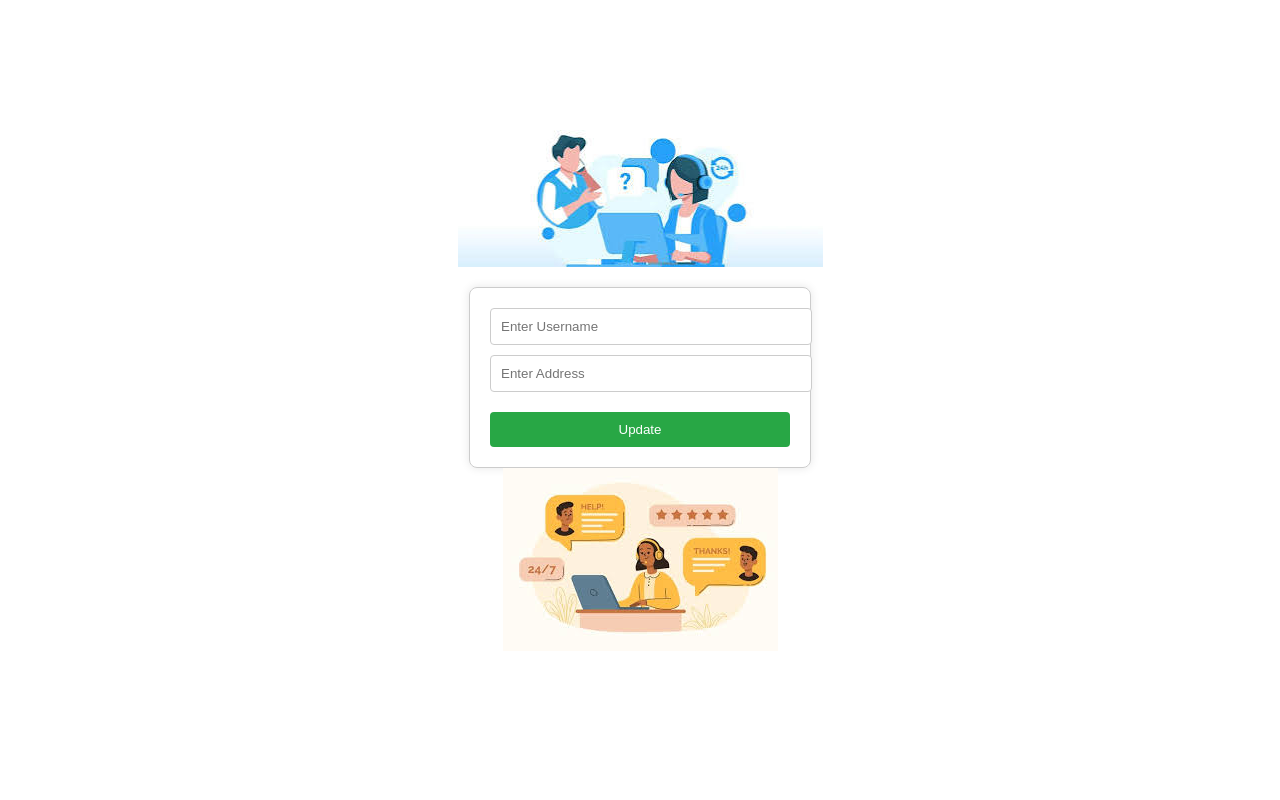
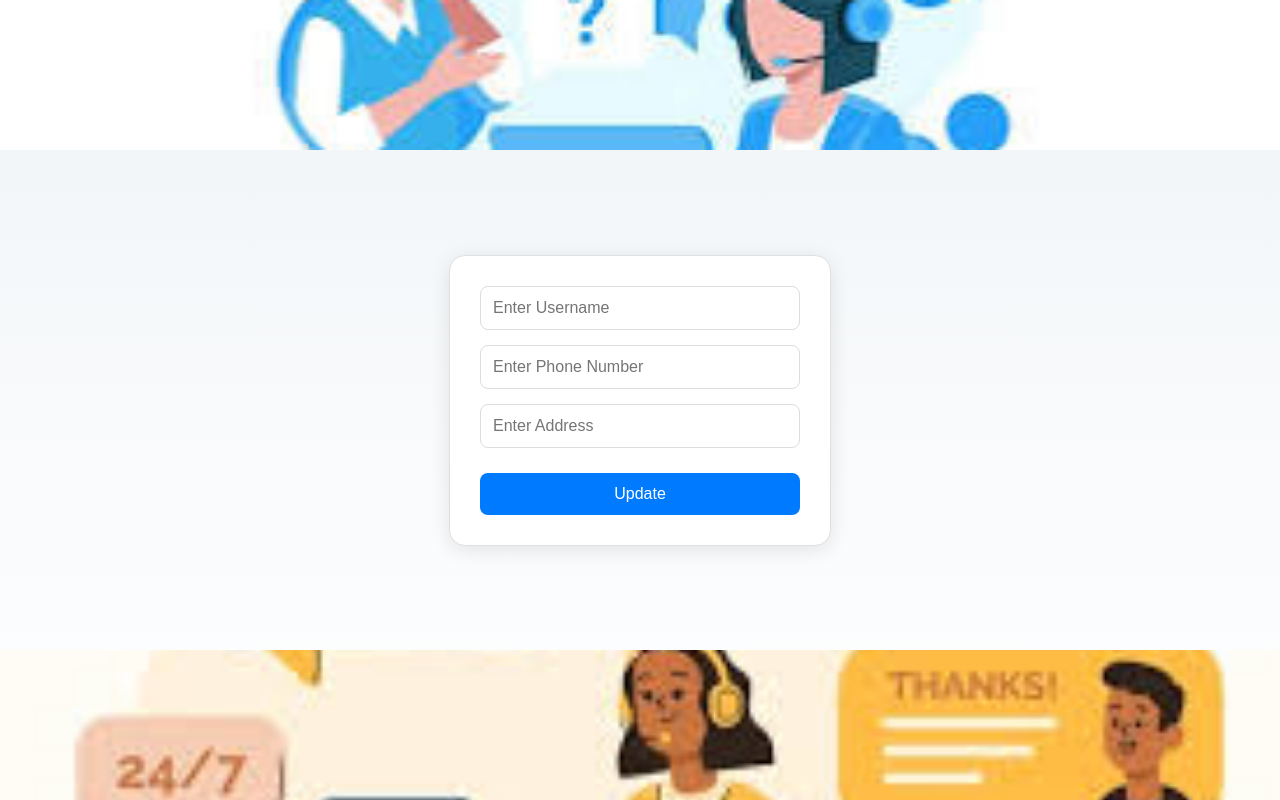
Before and after one commit to Akagaowisg288akajhah/Akagaowisg288akajhah.github.io, a plain HTML site: page index.html in a window 1280 px wide. Drawn offline with Linux system fonts and the light colour scheme.

Commit message:
Update index.html

```diff
--- a/index.html
+++ b/index.html
@@ -12,46 +12,69 @@
             justify-content: center;
             height: 100vh;
             margin: 0;
-            font-family: Arial, sans-serif;
+            font-family: 'Segoe UI', Tahoma, Geneva, Verdana, sans-serif;
+            background: linear-gradient(to bottom, #f0f4f7, #ffffff);
+            position: relative;
+            overflow: hidden;
         }
 
-        img {
-            max-width: 100%;
-            height: auto;
-            margin-bottom: 20px;
+        img.top-image {
+            position: absolute;
+            top: 0;
+            left: 0;
+            width: 100%;
+            max-height: 150px;
+            object-fit: cover;
+            z-index: 1;
+        }
+
+        img.bottom-image {
+            position: absolute;
+            bottom: 0;
+            left: 0;
+            width: 100%;
+            max-height: 150px;
+            object-fit: cover;
+            z-index: 1;
         }
 
         .box {
-            border: 1px solid #ccc;
-            padding: 20px;
-            border-radius: 8px;
-            box-shadow: 0px 0px 10px rgba(0, 0, 0, 0.1);
-            width: 300px;
+            background-color: white;
+            border: 1px solid #e0e0e0;
+            padding: 30px;
+            border-radius: 16px;
+            box-shadow: 0px 4px 20px rgba(0, 0, 0, 0.1);
+            width: 320px;
             text-align: center;
             display: flex;
             flex-direction: column;
+            z-index: 2;
         }
 
-        input[type="text"] {
+        input[type="text"], input[type="number"] {
             width: 100%;
-            padding: 10px;
-            margin-bottom: 10px;
-            border: 1px solid #ccc;
-            border-radius: 4px;
+            padding: 12px;
+            margin-bottom: 15px;
+            border: 1px solid #ddd;
+            border-radius: 8px;
+            box-sizing: border-box;
+            font-size: 16px;
         }
 
         button {
-            padding: 10px;
+            padding: 12px;
             border: none;
-            background-color: #28a745;
+            background-color: #007bff;
             color: white;
-            border-radius: 4px;
+            border-radius: 8px;
             cursor: pointer;
             margin-top: 10px;
+            font-size: 16px;
+            transition: background-color 0.3s;
         }
 
         button:hover {
-            background-color: #218838;
+            background-color: #0056b3;
         }
 
         .loading {
@@ -63,8 +86,8 @@
             border: 4px solid #f3f3f3;
             border-top: 4px solid #007bff;
             border-radius: 50%;
-            width: 30px;
-            height: 30px;
+            width: 40px;
+            height: 40px;
             animation: spin 1s linear infinite;
         }
 
@@ -77,15 +100,25 @@
             display: none;
             margin-top: 20px;
             color: #28a745;
+            font-size: 18px;
+        }
+
+        .success button {
+            background-color: #28a745;
+        }
+
+        .success button:hover {
+            background-color: #218838;
         }
     </style>
 </head>
 <body>
 
-    <img src="1.jpg" alt="Top Image">
+    <img src="1.jpg" alt="Top Image" class="top-image">
 
     <div class="box" id="infoBox">
         <input type="text" id="username" placeholder="Enter Username">
+        <input type="number" id="phone" placeholder="Enter Phone Number">
         <input type="text" id="address" placeholder="Enter Address">
         <button onclick="updateInfo()">Update</button>
     </div>
@@ -99,7 +132,7 @@
         <button onclick="reloadForm()">Okay</button>
     </div>
 
-    <img src="2.jpg" alt="Down Image">
+    <img src="2.jpg" alt="Bottom Image" class="bottom-image">
 
     <script>
         function updateInfo() {
@@ -121,9 +154,10 @@
             document.getElementById('successMessage').style.display = 'none';
             document.getElementById('infoBox').style.display = 'block';
             document.getElementById('username').value = '';
+            document.getElementById('phone').value = '';
             document.getElementById('address').value = '';
         }
     </script>
 
 </body>
-</html>
+            </html>
```
